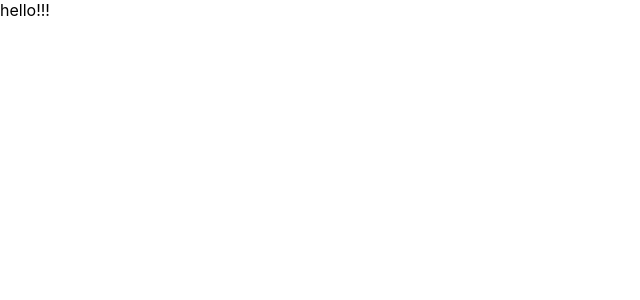
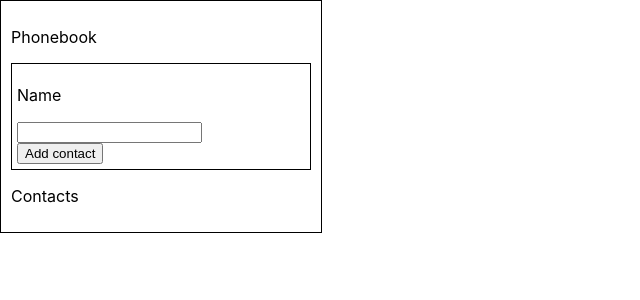
Before and after one commit to MishanyaZh/goit-react-hw-02-phonebook, a React (Create React App) app: page / in a window 1280 px wide. Shown: the top 300 px of the page, without its empty margins (0-640 px from the left). Built offline with nearby package versions, Linux system fonts and the light colour scheme.

Commit message:
step1process

```diff
--- a/src/App.js
+++ /dev/null
@@ -1,7 +0,0 @@
-import './App.css';
-
-function App() {
-  return <div className="App">hello!!!</div>;
-}
-
-export default App;
--- /dev/null
+++ b/src/App.jsx
@@ -0,0 +1,81 @@
+import { Component } from 'react';
+import css from './App.module.css';
+
+class App extends Component {
+  state = {
+    contacts: [],
+    name: '',
+  };
+
+  handleChange = event => {
+    const { name, value } = event.currentTarget;
+    this.setState({
+      // name: = [event.currentTarget.name]:
+      // [event.currentTarget.name]: event.currentTarget.value,
+      [name]: value,
+    });
+    // console.log(event.currentTarget.value);
+  };
+
+  handleSubmit = event => {
+    event.preventDefault();
+
+    // console.log(this.state.name);
+    this.formSubmitHandler(this.state.name);
+    this.reset();
+  };
+
+  formSubmitHandler = data => {
+    // console.log(data);
+    const todoo = {
+      data,
+    };
+    this.setState(prevState => ({
+      name: [todoo, ...prevState.name],
+    }));
+    console.log(this.state);
+  };
+
+  reset = () => {
+    this.setState({ name: '' });
+  };
+
+  // addToodo = () => {
+  //   const todoo = {
+
+  //   }
+  // };
+
+  render() {
+    return (
+      <div className={css.containerApp}>
+        <p>Phonebook</p>
+        <div>
+          <form className={css.containerForm} onSubmit={this.handleSubmit}>
+            <label>
+              <p>Name</p>
+              <input
+                value={this.state.name}
+                onChange={this.handleChange}
+                type="text"
+                name="name"
+                pattern="^[a-zA-Zа-яА-Я]+(([' -][a-zA-Zа-яА-Я ])?[a-zA-Zа-яА-Я]*)*$"
+                title="Имя может состоять только из букв, апострофа, тире и пробелов. Например Adrian, Jacob Mercer, Charles de Batz de Castelmore d'Artagnan и т. п."
+                required
+              />
+            </label>
+            <button type="submit">Add contact</button>
+          </form>
+        </div>
+
+        <div>
+          <p>Contacts</p>
+          <p>{this.state.name}</p>
+          <ul></ul>
+        </div>
+      </div>
+    );
+  }
+}
+
+export default App;
--- /dev/null
+++ b/src/App.module.css
@@ -0,0 +1,14 @@
+.containerApp {
+  display: block;
+  width: 300px;
+  padding: 10px;
+  border: 1px solid black;
+}
+
+.containerForm {
+  display: flex;
+  flex-direction: column;
+  align-items: flex-start;
+  padding: 5px;
+  border: 1px solid black;
+}
--- a/src/index.js
+++ b/src/index.js
@@ -1,7 +1,7 @@
 import React from 'react';
 import ReactDOM from 'react-dom';
 import './index.css';
-import App from './App';
+import App from './App.jsx';
 // import reportWebVitals from './reportWebVitals';
 
 ReactDOM.render(
```
Also changed, not shown: src/App.css (deleted), 1 other file (tests, documents, lock files or other folders).
